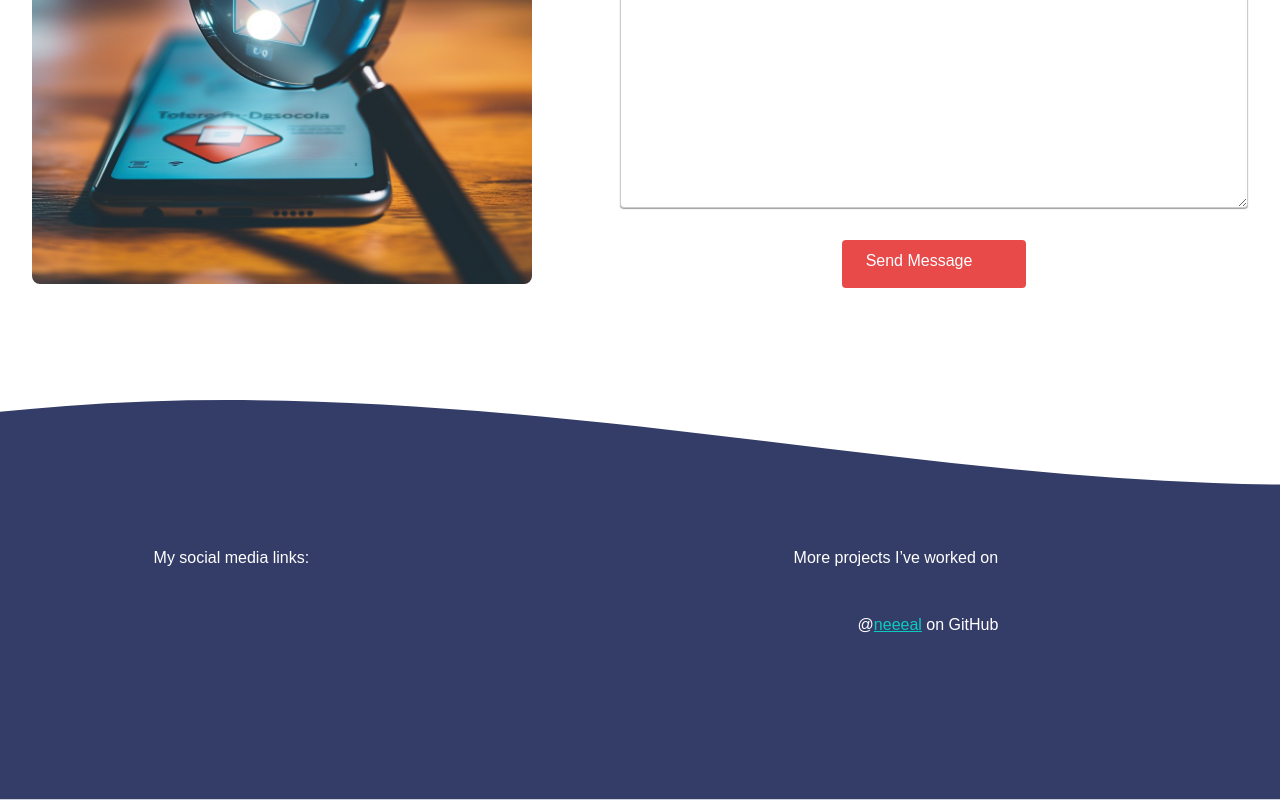
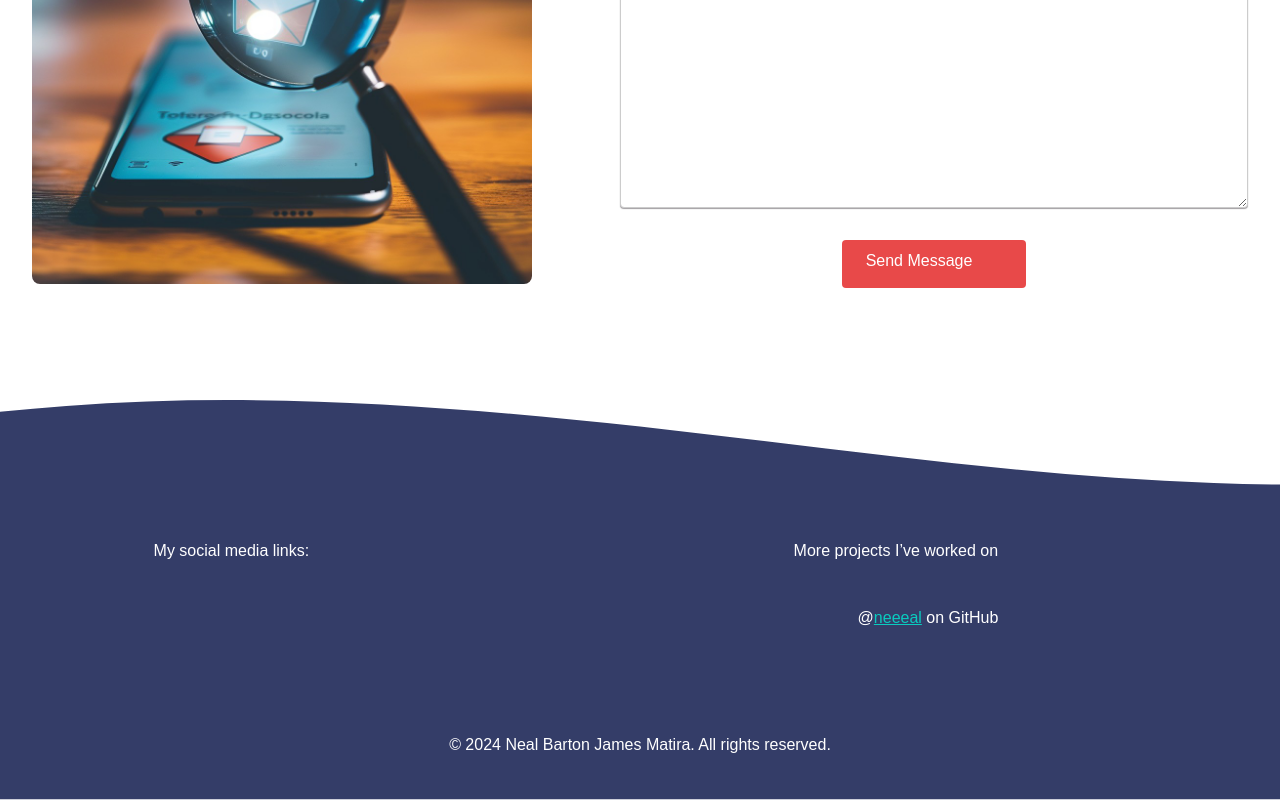
Before and after one commit to neeeal/neeeal-portfolio, a React (Create React App) app: page / in a window 1280 px wide. Shown: the part 3202-4002 px from the top of the page. Built offline with nearby package versions, Linux system fonts and the light colour scheme; some icons are missing.

Commit message:
fix: fixed footer section

```diff
--- a/src/css/Footer.module.css
+++ b/src/css/Footer.module.css
@@ -1,11 +1,24 @@
 .Footer {
   display: flex;
-  justify-content: space-between;
+  flex-direction: column;
+  justify-content: space-around;
+  padding-top: 12vh;
   min-height: 50vh;
   background-image: url('../assets/images/bg wave svg.svg'); /* Corrected path with hyphens */
   background-size: cover; /* Ensures the image covers the entire footer */
   background-repeat: no-repeat; /* Prevents the image from repeating */
   background-position: top center; /* Positions the image at the top center */
+}
+
+.Section {
+  display: flex;
+  justify-content: space-between;
+  flex-direction: row;
+}
+
+.Footer p {
+  text-align: center;
+  color: white;
 }
 
 .Container {
--- a/src/pages/Footer.js
+++ b/src/pages/Footer.js
@@ -14,6 +14,7 @@ export default function Footer() {
 
   return (
     <div className={styles.Footer}>
+      <div className={styles.Section}>
         <div className={styles.Container}>
           <h2>My social media links:</h2>
           <div className={styles.SocialsContainer}>
@@ -39,5 +40,7 @@ export default function Footer() {
           </div>
         </div>
       </div>
+      <p>&copy; 2024 Neal Barton James Matira. All rights reserved.</p>
+    </div>
   );
 }
```
Lines whose indentation alone changed are shown as unchanged.
